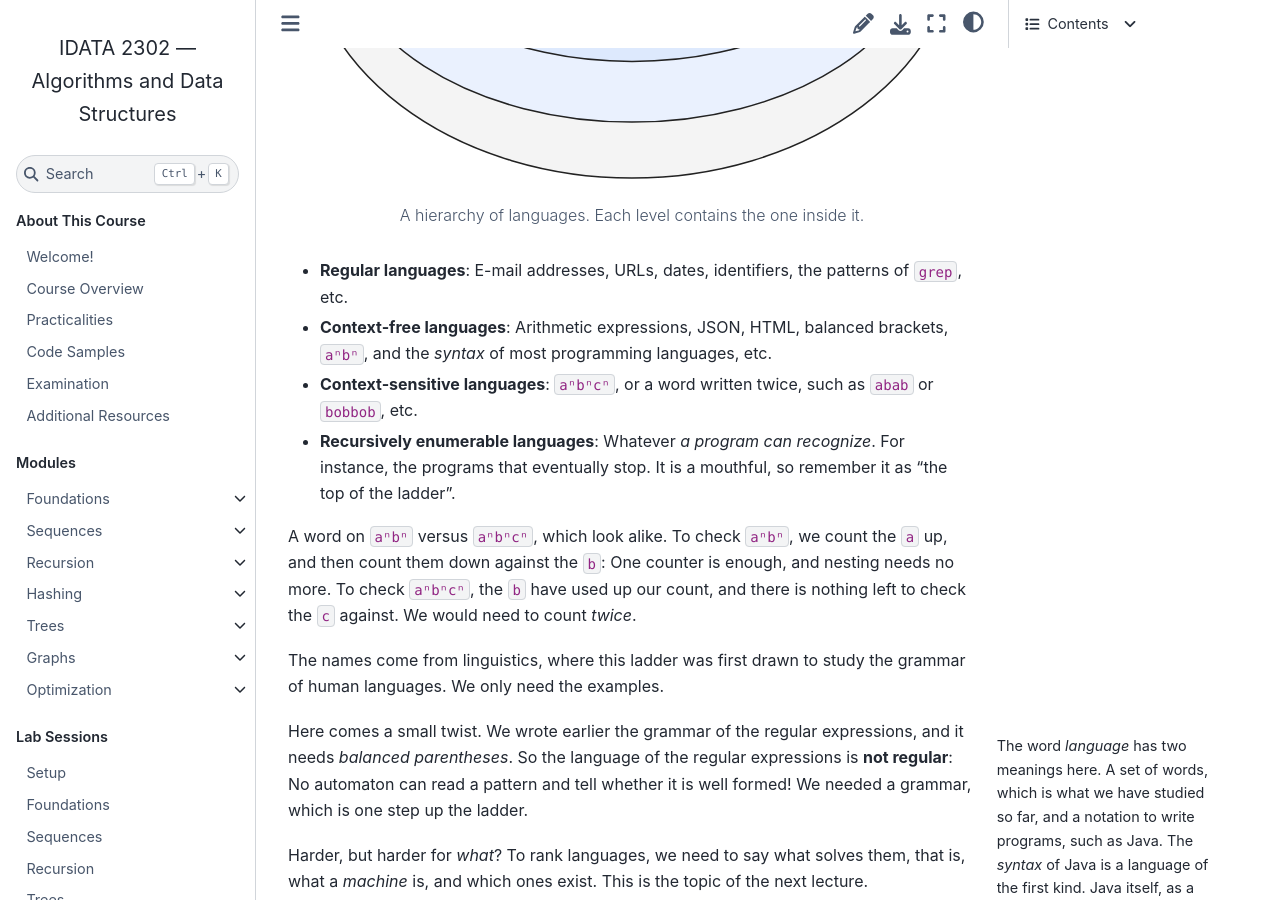
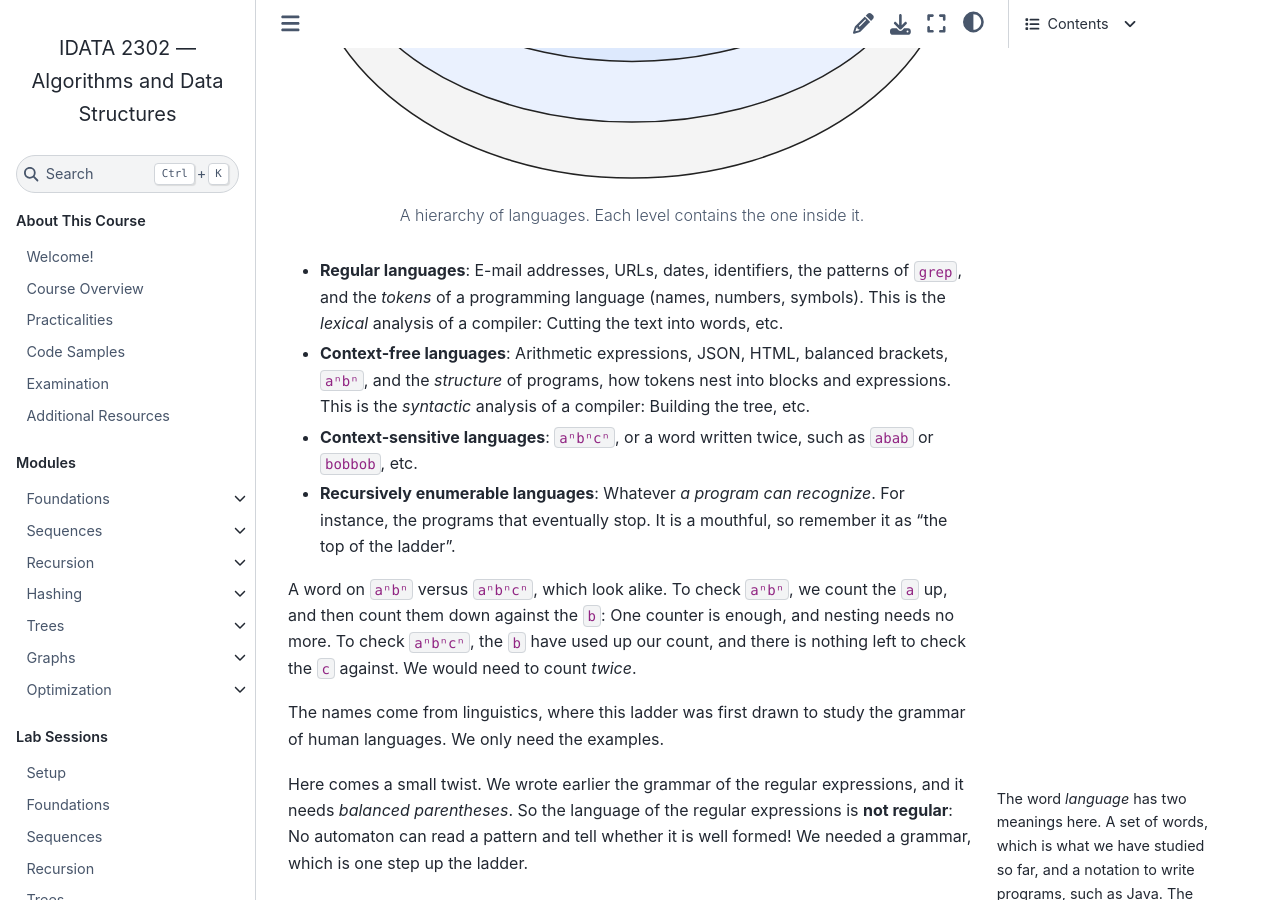
Before and after one commit to fchauvel/ntnu-idata2302-website, a Sphinx documentation site: the page built from source/theory/regex/index.rst, in a window 1280 px wide and 900 px high, scrolled down 9750 px. Built offline with Sphinx 7.4.7 and the Sphinx Book theme 1.1.4, drawn with Linux system fonts in a browser that asks for light colours.

Commit message:
content: tie regular and context-free languages to lexical and syntactic analysis
Co-Authored-By: Claude Sonnet 5.5 <noreply@anthropic.com>

```diff
--- a/source/theory/regex/index.rst
+++ b/source/theory/regex/index.rst
@@ -747,10 +747,13 @@ examples at each level.
    A hierarchy of languages. Each level contains the one inside it.
 
 - **Regular languages**: E-mail addresses, URLs, dates, identifiers,
-  the patterns of ``grep``, etc.
+  the patterns of ``grep``, and the *tokens* of a programming language
+  (names, numbers, symbols). This is the *lexical* analysis of a
+  compiler: Cutting the text into words, etc.
 - **Context-free languages**: Arithmetic expressions, JSON, HTML,
-  balanced brackets, ``aⁿbⁿ``, and the *syntax* of most programming
-  languages, etc.
+  balanced brackets, ``aⁿbⁿ``, and the *structure* of programs, how
+  tokens nest into blocks and expressions. This is the *syntactic*
+  analysis of a compiler: Building the tree, etc.
 - **Context-sensitive languages**: ``aⁿbⁿcⁿ``, or a word written twice,
   such as ``abab`` or ``bobbob``, etc.
 - **Recursively enumerable languages**: Whatever *a program can
```
